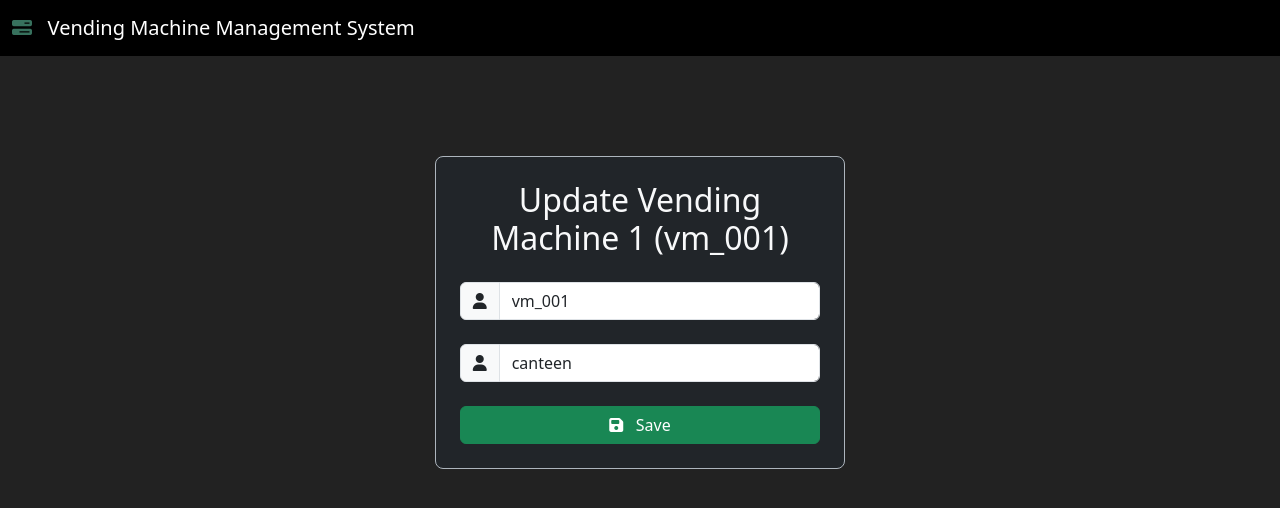
After one commit to natananNithiittikrai/vmms-webapp, a Flask app: page /vending_machines/update/1 in a window 1280 px wide. The commit adds this page. Shown: the top 508 px of the page. Run offline with Flask 2, Linux system fonts and the light colour scheme; data comes from the database, SQL or seed files in the repository; both versions use the stored data as it was after the commit.

Commit message:
add updating vending machine functionality

```diff
--- a/app.py
+++ b/app.py
@@ -23,8 +23,42 @@ def add_vending_machine():
     return render_template('add.html')
 
 
+@app.route("/vending_machines/update/<vm_id>")
+def update_vending_machine(vm_id):
+    vending_machine = get_vending_machine_by_id(vm_id)
+    return render_template('update.html', vending_machine = vending_machine)
+
+
+@app.route("/api/vending_machines/update/<vm_id>", methods = ["POST"])
+def api_update_vending_machine(vm_id):
+    response = {}
+    try:
+        with sqlite3.connect('database/vending_machine.db') as connection:
+            keys = ['name', 'location']
+            updated_vending_machine = { key : request.form[key] for key in keys }
+            cursor = connection.cursor()
+            cursor.execute('''
+                    UPDATE vending_machines
+                    SET name = ?,
+                        location = ?
+                    WHERE
+                        id = ?
+                ''', tuple(updated_vending_machine.values()) + tuple([vm_id]))
+            connection.commit()
+            response['status'] = 'success'
+            response['data'] = {
+                'post': {'id': vm_id} | updated_vending_machine
+            }
+            response['message'] = f'vending machine {vm_id} is successfully updated'
+    except Exception as e:
+        response['status'] = 'error'
+        response['data'] = {'post': {}}
+        response['message'] = f'unable to update vending machine {vm_id}: {str(e)}'
+    return jsonify(response)
+
+
 @app.route("/api/vending_machines/delete/<vm_id>", methods = ["POST"])
-def delete_vending_machine(vm_id):
+def api_delete_vending_machine(vm_id):
     response = {}
     try:
         with sqlite3.connect('database/vending_machine.db') as connection:
@@ -67,6 +101,17 @@ def api_add_vending_machine():
         response['data'] = { 'post' : {} }
         response['message'] = f'unable to add new vending machine: {str(e)}'
     return jsonify(response)
+
+
+def get_vending_machine_by_id(vm_id):
+    with sqlite3.connect('database/vending_machine.db') as connection:
+        cursor = connection.cursor()
+        cursor.execute(f'''
+            SELECT * FROM vending_machines WHERE id = {vm_id}
+        ''')
+        result = cursor.fetchone()
+        vm_id, name, location = result
+        return VendingMachine(vm_id, name, location, get_stocks(vm_id))
 
 
 def get_vending_machines():
--- a/templates/base.html
+++ b/templates/base.html
@@ -11,7 +11,7 @@
     <body class = "text-light" style = "background-color: #222">
         <nav class = "navbar navbar-dark" style = "background-color: black">
             <div class = "container-fluid">
-                <a class = "navbar-brand" href = "#">
+                <a class = "navbar-brand" href = "/">
                      <i class = "fa-solid fa-bars-progress" style = "color: #37715d"></i> &nbsp;
                     Vending Machine Management System
                 </a>
--- /dev/null
+++ b/templates/update.html
@@ -0,0 +1,33 @@
+{% extends "base.html" %}
+{% block title %} Update Page {% endblock %}
+{% block content %}
+<div class="row" style="height: 100px"></div>
+<div class = "row justify-content-md-center">
+    <div class = "col-sm-12 col-md-6 col-lg-4">
+        <div class = "container bg-dark border border-dark-subtle rounded-3 p-4">
+        <h2 class = "text-center mb-4">
+            Update Vending Machine {{ vending_machine.id }} ({{ vending_machine.name }})
+        </h2>
+        <form action = "/api/vending_machines/update/{{vending_machine.id}}" method = "post" autocomplete = "off">
+            <div class = "input-group input-group-md mb-4">
+                <span class = "input-group-text" id = "name" style = "width: 40px">
+                    <i class = "fa fa-user"></i>
+                </span>
+                <input type = "text" class = "form-control" name = "name" placeholder = "Name" aria-label = "Name" aria-describedby = "name" value = "{{vending_machine.name}}">
+            </div>
+            <div class = "input-group input-group-md mb-4">
+                <span class = "input-group-text" id = "displayName" style = "width: 40px">
+                    <i class = "fa fa-user"></i>
+                </span>
+                <input type = "text" class = "form-control" name = "location" placeholder = "Location" aria-label = "location" aria-describedby = "location" value = "{{vending_machine.location}}">
+            </div>
+            <div class = "d-grid gap-2">
+                <button class = "btn btn-success" type = "submit">
+                    <i class="fa-solid fa-floppy-disk"></i> &nbsp; Save
+                </button>
+            </div>
+        </form>
+        </div>
+    </div>
+</div>
+{% endblock %}
```
Also changed, not shown: templates/index.html (+8 -5 lines), database/vending_machine.db.
